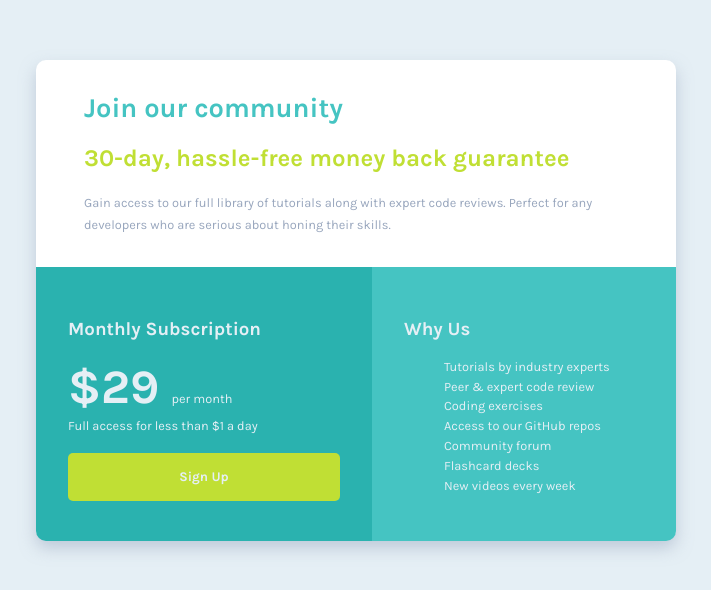
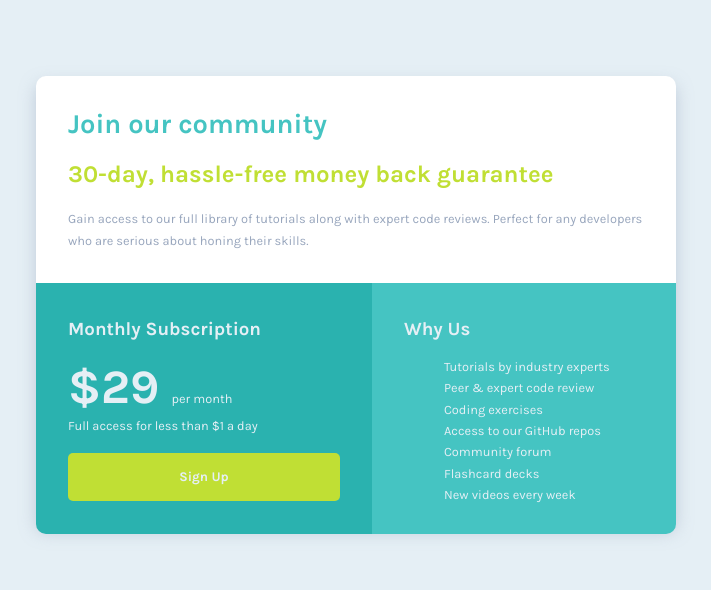
Before and after one commit to James-K-DNg-1901/single-price-grid-component-master, a plain HTML site: page index.html in a window 1280 px wide. Shown: the part 108-698 px from the top of the page, without its empty margins (284-995 px from the left). Drawn offline with Linux system fonts and the light colour scheme.

Commit message:
Update styles.css

```diff
--- a/styles.css
+++ b/styles.css
@@ -47,12 +47,12 @@ li {
     font-size: 0.8rem;
     font-weight: 400;
     color: hsl(204, 43%, 93%);
-    margin-top: 0.3rem;
+    margin-top: 0.4rem;
 }
 
 .container {
     width: 40rem;
-    height: 30rem;
+    height: 28rem;
     border-radius: 10px;
     display: grid;
     grid-template-columns: 1fr 1fr;
@@ -63,12 +63,12 @@ li {
 
 .container__col-1 {
     grid-column: span 2;
-    padding: 2rem 3rem;
+    padding: 2rem 2rem;
     border-radius: 10px;
 }
 
 .container__col {
-    padding: 2rem;
+    padding: 1rem 2rem;
 }
 
 .container__col-btn {
```
